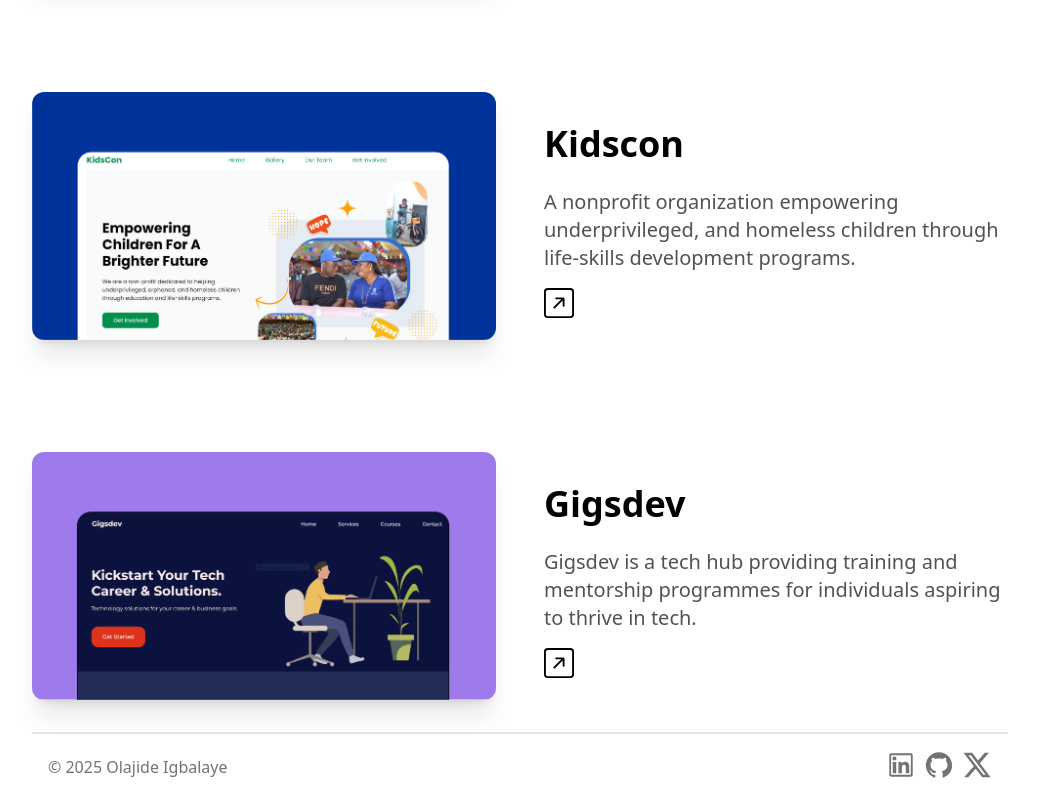
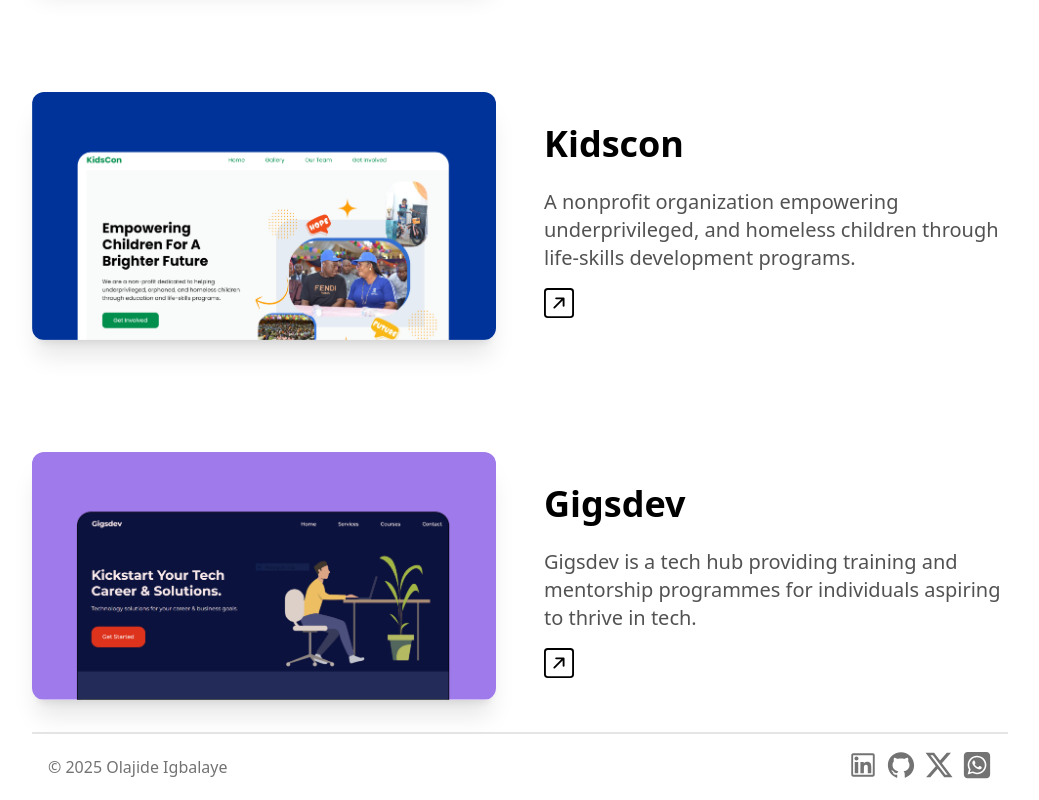
Before and after one commit to codeklin/jdev_live, a Next.js app: page / in a window 1280 px wide. Shown: the part 2871-3671 px from the top of the page, without its empty margins (120-1159 px from the left). Built offline with nearby package versions, Linux system fonts and the light colour scheme.

Commit message:
url update

```diff
--- a/components/Footer.tsx
+++ b/components/Footer.tsx
@@ -1,8 +1,7 @@
 import React from "react"
-import { FaXTwitter } from "react-icons/fa6";
+import { FaXTwitter, FaSquareWhatsapp } from "react-icons/fa6";
 import {
   AiOutlineGithub,
-  AiOutlineTwitter,
   AiOutlineLinkedin,
 
 } from "react-icons/ai"
@@ -44,16 +43,16 @@
           </a>
 
 
-        {/*}  <a
-            href="https://www.youtube.com/channel/UCQBMkSDgbxDb8usMeXmOZyA"
+          <a
+            href="https://wa.me/+2347031098097"
             rel="noreferrer"
             target="_blank"
           >
-            <AiOutlineYoutube
+            <FaSquareWhatsapp
               className="hover:-translate-y-1 transition-transform cursor-pointer text-neutral-500 dark:text-neutral-100"
               size={30}
             />
-          </a>*/}
+          </a>
         </div>
       </div>
     </footer>
```
